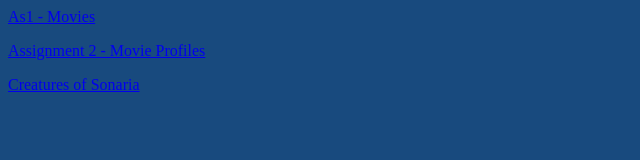
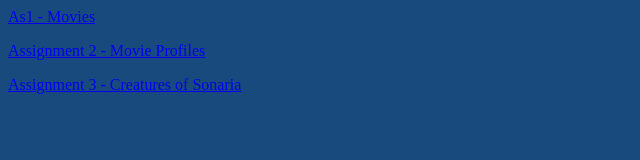
Before and after one commit to Aichaira/Aichaira.github.io, a plain HTML site: page index.html in a window 1280 px wide. Shown: the whole page, without its empty margins (0-640 px from the left). Drawn offline with Linux system fonts and the light colour scheme.

Commit message:
Update index.html

```diff
--- a/index.html
+++ b/index.html
@@ -3,6 +3,6 @@
     <body style="background-color:rgb(24, 74, 126);">
     <p><a href="Assign1.html">As1 - Movies</a></p>
     <p><a href=”assign2.html”>Assignment 2 - Movie Profiles</a></p>
-    <p><a href=”WrapUpHome.html”>Creatures of Sonaria</a></p>
+    <p><a href=”WrapUpHome.html”>Assignment 3 - Creatures of Sonaria</a></p>
     </body>
 </html>
```
